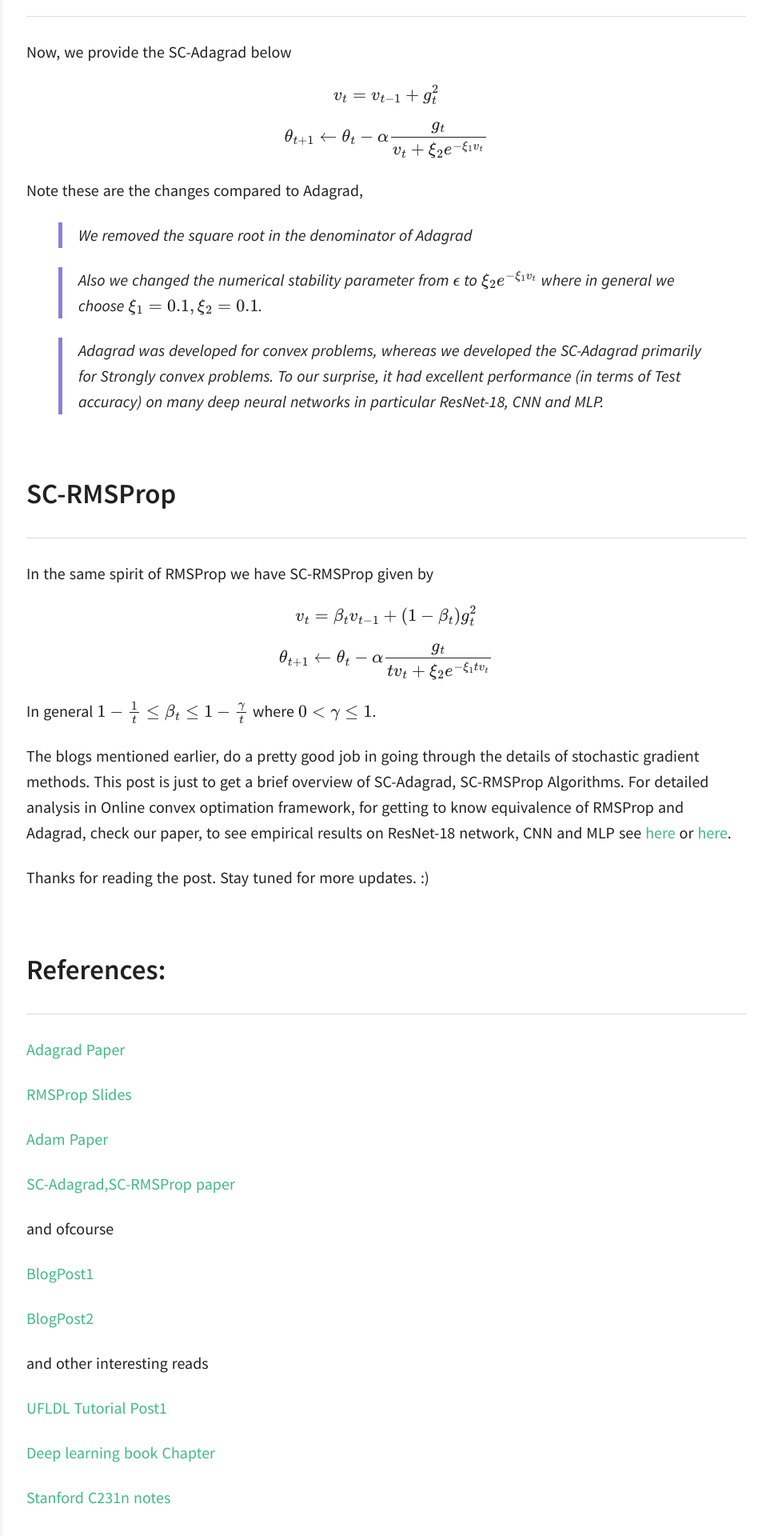
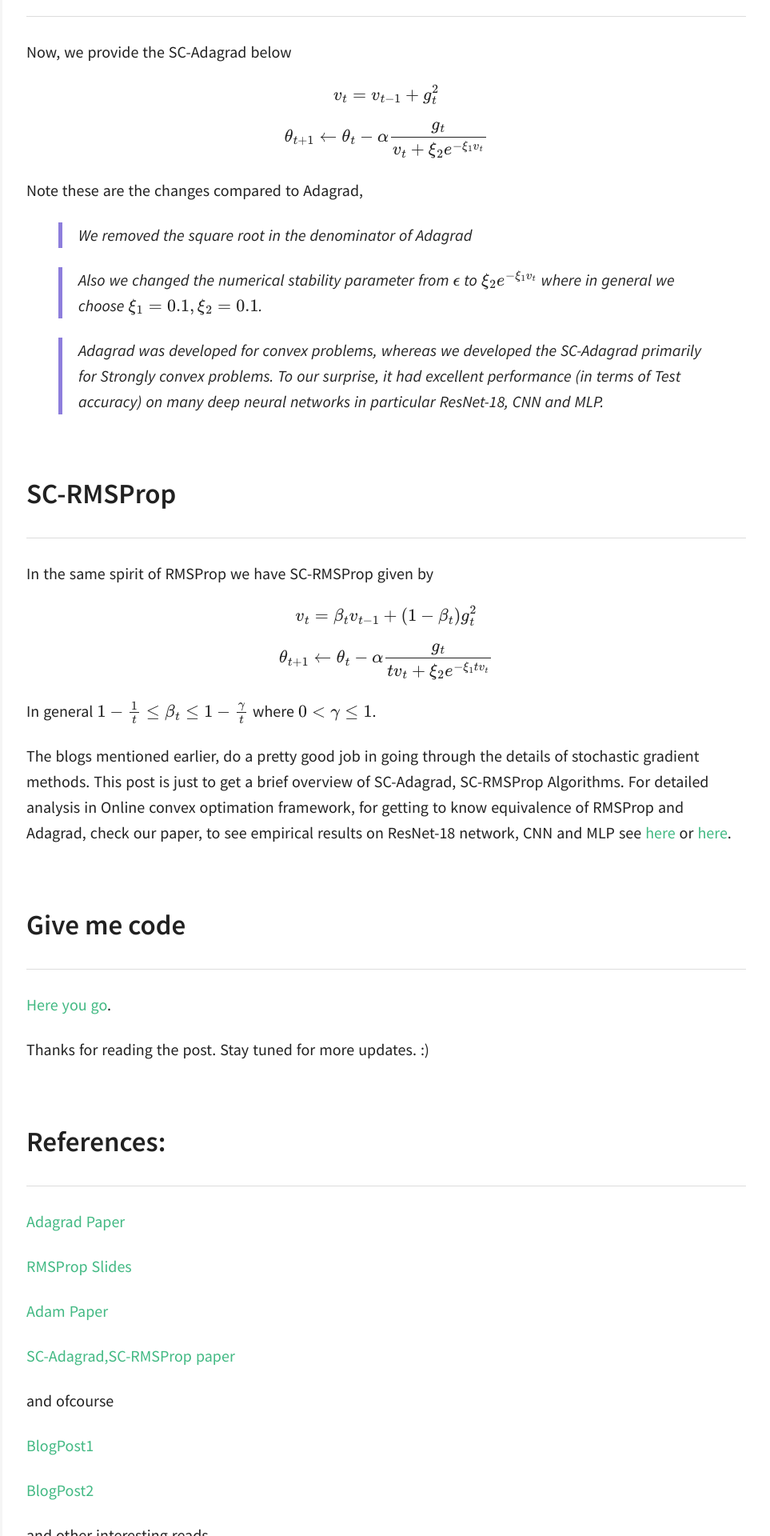
Before and after one commit to mmahesh/mmahesh.github.io, a Jekyll site: the page built from _posts/2017-07-05-tutorial-on-sc-adagrad-a-new-stochastic-gradient-method-for-deep-learning.md, in a window 1280 px wide. Shown: the part 3080-5000 px from the top of the page at 80% size, without its empty margins (317-1280 px from the left). Built offline with Jekyll 4.4.1, drawn with Linux system fonts in a browser that asks for light colours; formulas are drawn with MathJax 3; comment, search, counter and statistics services are not loaded.

Commit message:
code updates

```diff
--- a/_posts/2017-07-05-tutorial-on-sc-adagrad-a-new-stochastic-gradient-method-for-deep-learning.md
+++ b/_posts/2017-07-05-tutorial-on-sc-adagrad-a-new-stochastic-gradient-method-for-deep-learning.md
@@ -91,6 +91,8 @@ In general $1- \frac{1}{t} \leq \beta_t \leq 1- \frac{\gamma}{t}$ where $0<\gamm
 The blogs mentioned earlier, do a pretty good job in going through the details of stochastic gradient methods. This post is just to get a brief overview of SC-Adagrad, SC-RMSProp Algorithms. For detailed analysis in Online convex optimation framework, for getting to know equivalence of RMSProp and Adagrad, check our paper, to see empirical results on ResNet-18 network, CNN and MLP see [here](http://www.ml.uni-saarland.de/Publications/MukHei-VariantsRMSPropAdagradLogRegret.pdf){:target="_blank"} or [here](http://www.ml.uni-saarland.de/Publications/MukHei-VariantsRMSPropAdagradLogRegretLongVersion.pdf){:target="_blank"}.
 
 
+## Give me code
+[Here you go](https://github.com/mmahesh/variants_of_rmsprop_and_adagrad){:target="_blank"}.
 
 Thanks for reading the post. Stay tuned for more updates. :)
 
```
